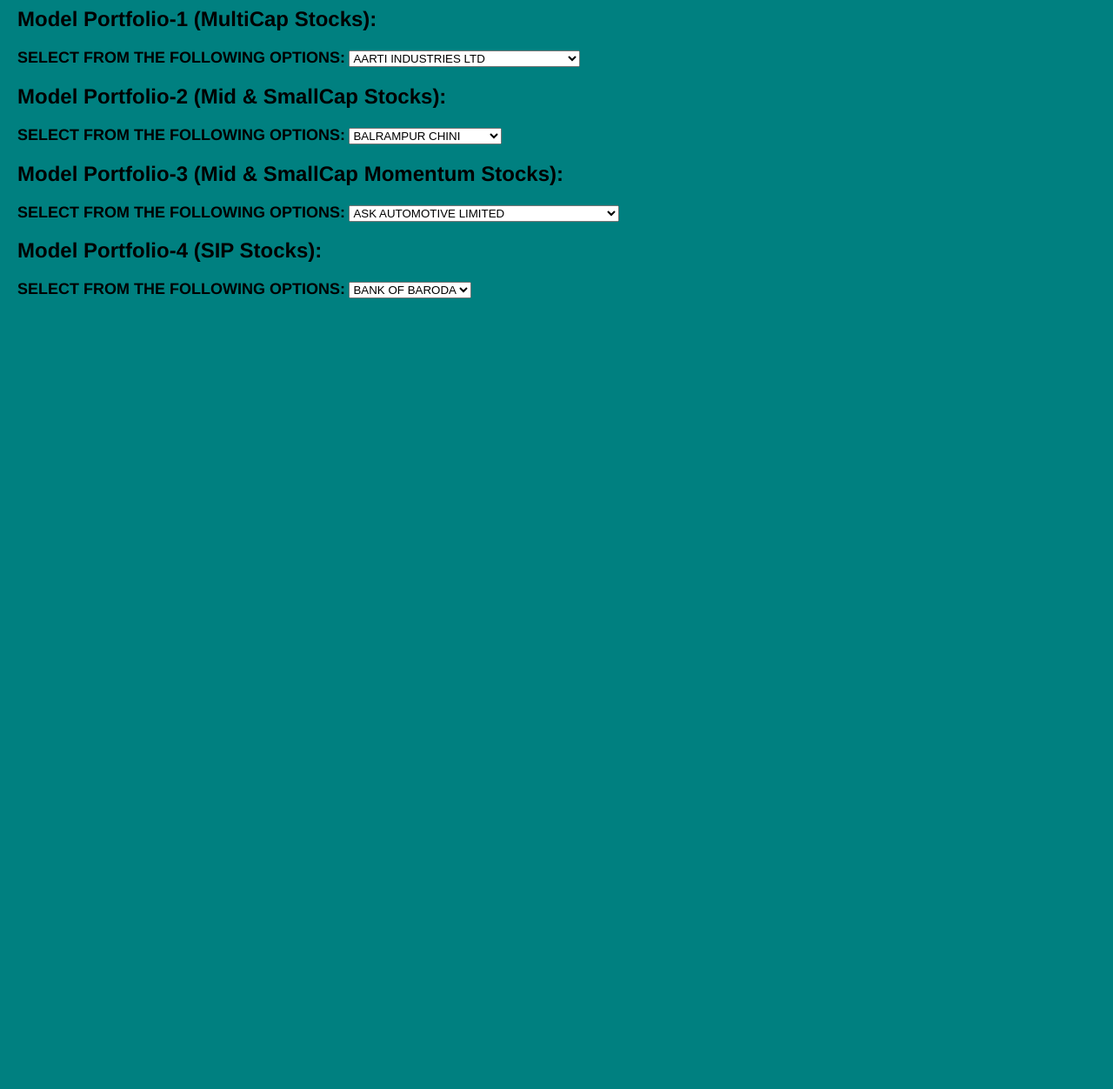
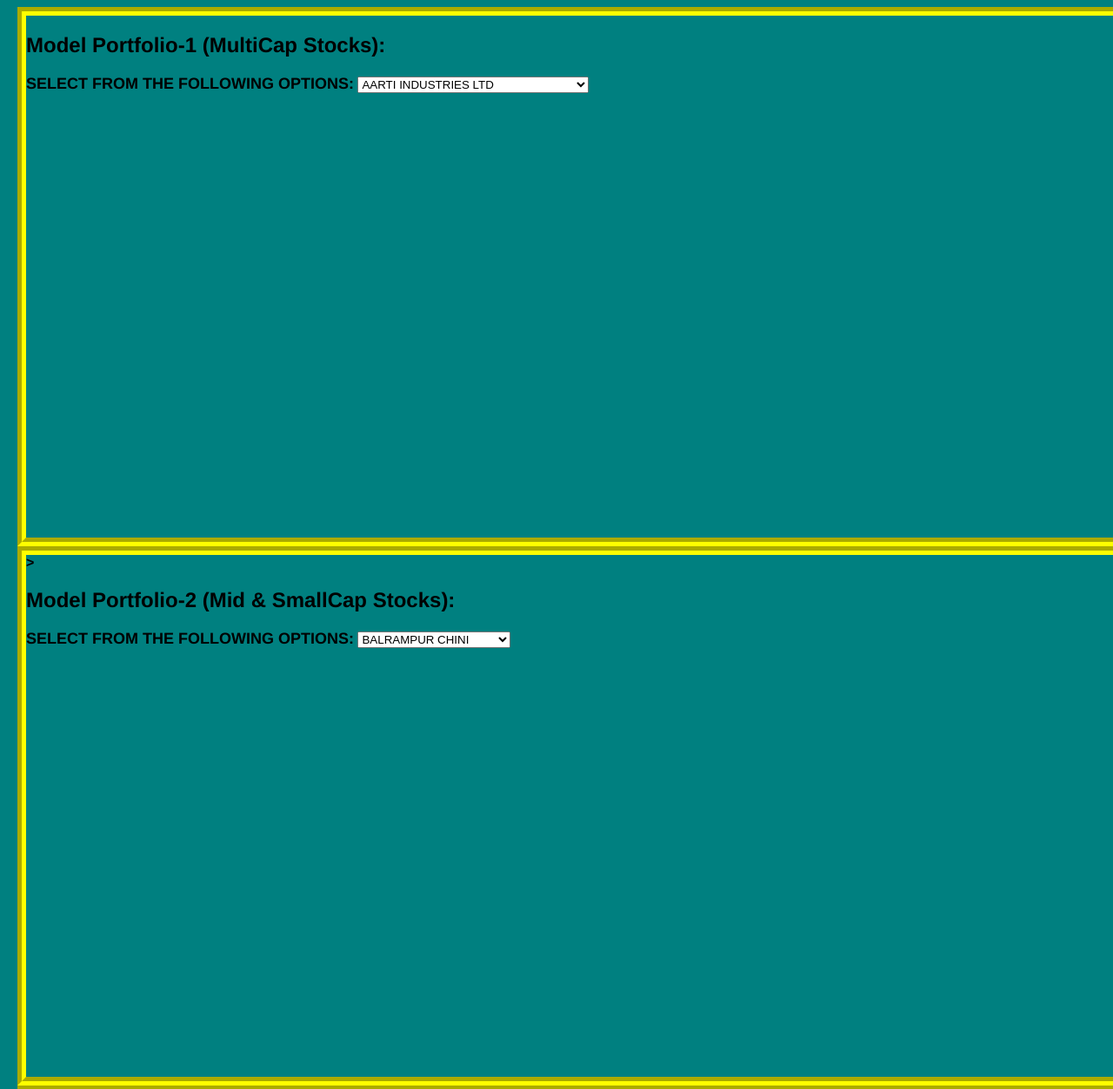
Before and after one commit to samirclasses/stocks, a plain HTML site: page index.html in a window 1280 px wide. Shown: the top 1252 px of the page at 87% size. Before the commit the page ends 800 px from the top, so only its background shows below. Drawn offline with Linux system fonts and the light colour scheme.

Commit message:
Update index.html
update

```diff
--- a/index.html
+++ b/index.html
@@ -3,8 +3,16 @@
         <title>stock analysis</title>
       <!-- <script src="portfolio.js"></script> -->
         <link rel="stylesheet" type="text/css" href="style1.css">
+        <style>
+            .port{
+                width:100%;
+                height:600px;
+                border: 10px groove yellow;
+            }
+        </style>
     </head>
     <body>
+        <div class="port">
       <h2>Model Portfolio-1 (MultiCap Stocks): </h2>
          <label for="stocks"><font size="4"><b>SELECT FROM THE FOLLOWING OPTIONS:</b></font></label>
       <select name="Portfolio-1" class="port1" id="port1" onchange='port1()'  >
@@ -64,9 +72,10 @@
 
         <option value="vipind" id="vipind">VIP INDUSTRIES LTD</option>
 
+        </select>
+         </div>
 
-        </select>
-
+        <div class="port">>
       <h2>Model Portfolio-2 (Mid & SmallCap Stocks): </h2>
         <label for="stocks"><font size="4">SELECT FROM THE FOLLOWING OPTIONS:</font></label>
         <select name="Portfolio-2" id="port2">
@@ -81,6 +90,8 @@
             <option>KILOSKER OIL ENGINE</option>
             <option>APL APOLLO LTD</option>
         </select>
+        </div>
+            <div class="port">
         <h2>Model Portfolio-3 (Mid & SmallCap Momentum Stocks): </h2>
         <label for="stocks"><font size="4">SELECT FROM THE FOLLOWING OPTIONS:</font></label>
         <select name="Portfolio-2" id="port2">
@@ -116,6 +127,8 @@
             <option>UNITED SPIRITS LIMITED</option>
 
         </select>
+            </div>
+        <div class="port">>
         <h2>Model Portfolio-4 (SIP Stocks): </h2>
         <label for="stocks"><font size="4">SELECT FROM THE FOLLOWING OPTIONS:</font></label>
         <select name="Portfolio-2" id="port2">
@@ -126,7 +139,7 @@
             <option>TATA MOTORS</option>
             <option>TATA STEEL</option>
         </select>
-
+        </div>
 
     </body>
 </html>
```
